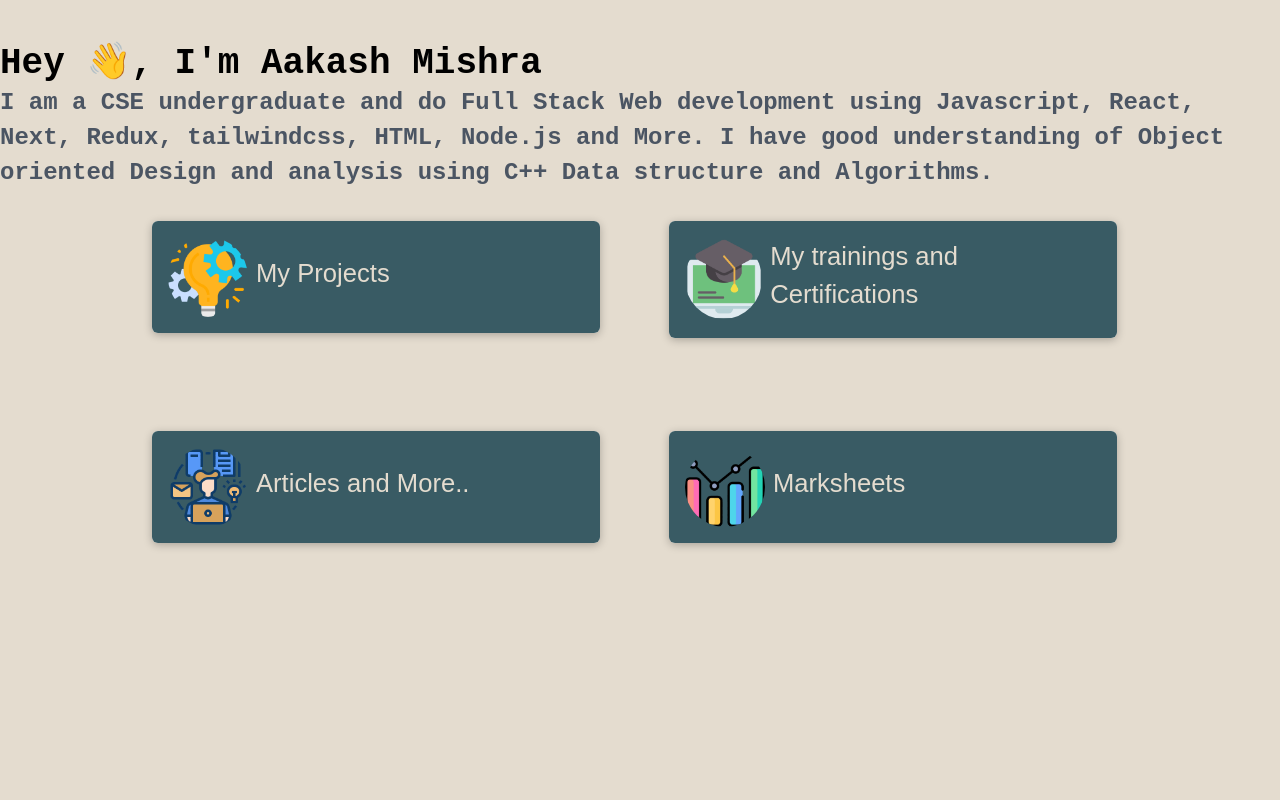
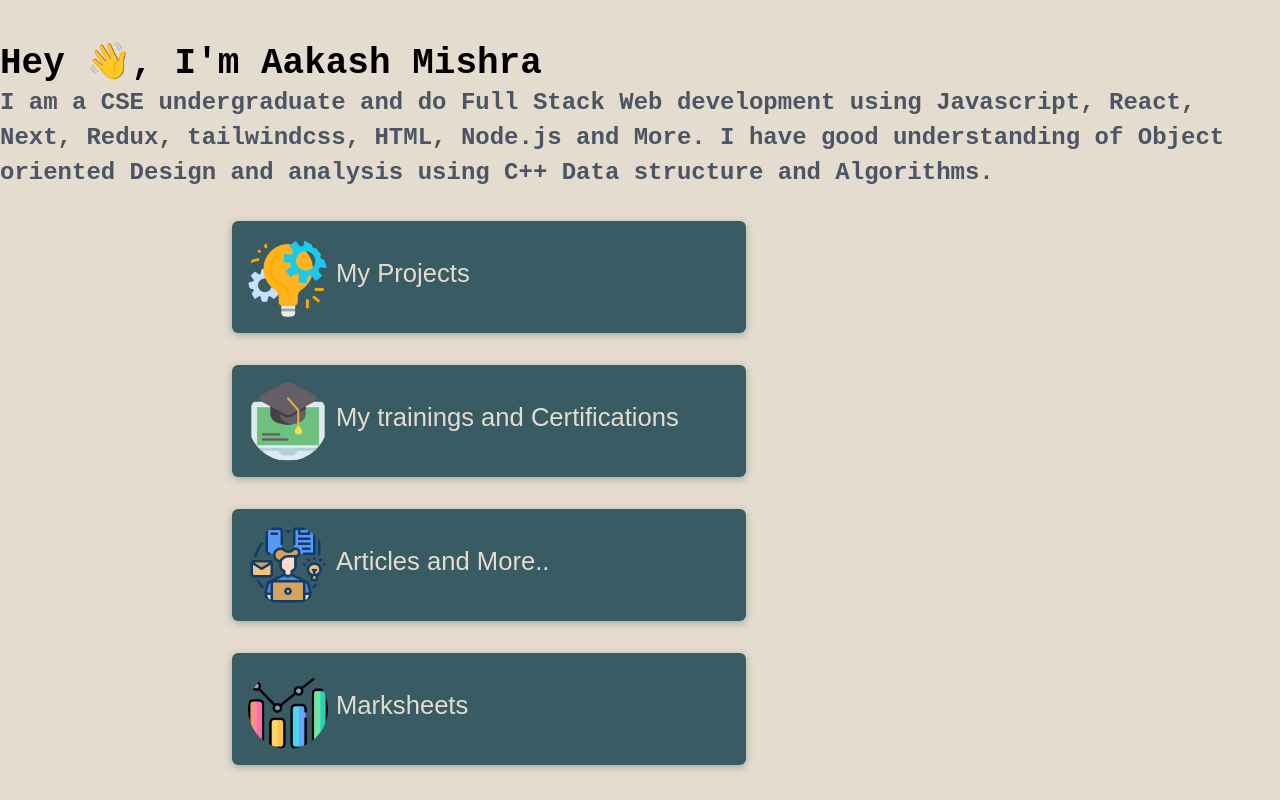
Before and after one commit to Aakash-mishra2/Portfolio, a React (Create React App) app: page / in a window 1280 px wide. Built offline with nearby package versions, Linux system fonts and the light colour scheme; a web font is replaced by a local one.

Commit message:
Grid layout

```diff
--- a/src/front/FrontPage.js
+++ b/src/front/FrontPage.js
@@ -44,9 +44,7 @@
         Object oriented Design and analysis using C++ Data structure and Algorithms.
     </tt></p>
     </div>
-    <div className="full-container">
     <FrontList cards={CARDS} />
-    </div>
     </React.Fragment>
     )
 }
--- a/src/front/styles/FrontItem.css
+++ b/src/front/styles/FrontItem.css
@@ -1,9 +1,10 @@
 @import url('https://fonts.googleapis.com/css2?family=REM&display=swap');
 .front-item {
     margin: 1rem;
-    width: 90%;
-    padding-left: 0.5rem;
+    width: 60%;
+    padding-left: 1.5rem;
     min-width: 17.5rem;
+    justify-items: stretch;
     font-family: 'REM', sans-serif;
 }
 
--- a/src/front/styles/FrontList.css
+++ b/src/front/styles/FrontList.css
@@ -2,12 +2,9 @@
     list-style: none;
     margin: 0 auto;
     padding: 0;
-    width: 80%;
+    width: 70%;
     max-width: auto;
-    height: 400px;
-    display: grid;
-    grid-template-columns: 1fr 1fr;
-    grid-row: auto auto;
-    column-gap: 10px;
-    row-gap: 1em;
+    display: flex;
+    justify-content: start;
+    flex-wrap: wrap;
 }
--- a/src/projects/styles/ProjectItem.css
+++ b/src/projects/styles/ProjectItem.css
@@ -3,6 +3,8 @@
   margin: 1rem auto;
   margin-left: 50px;
   font-family: 'REM', sans-serif;
+  width:90%;
+  height:400px;
 }
 .project-item:hover,
 .project-item:active{
```
